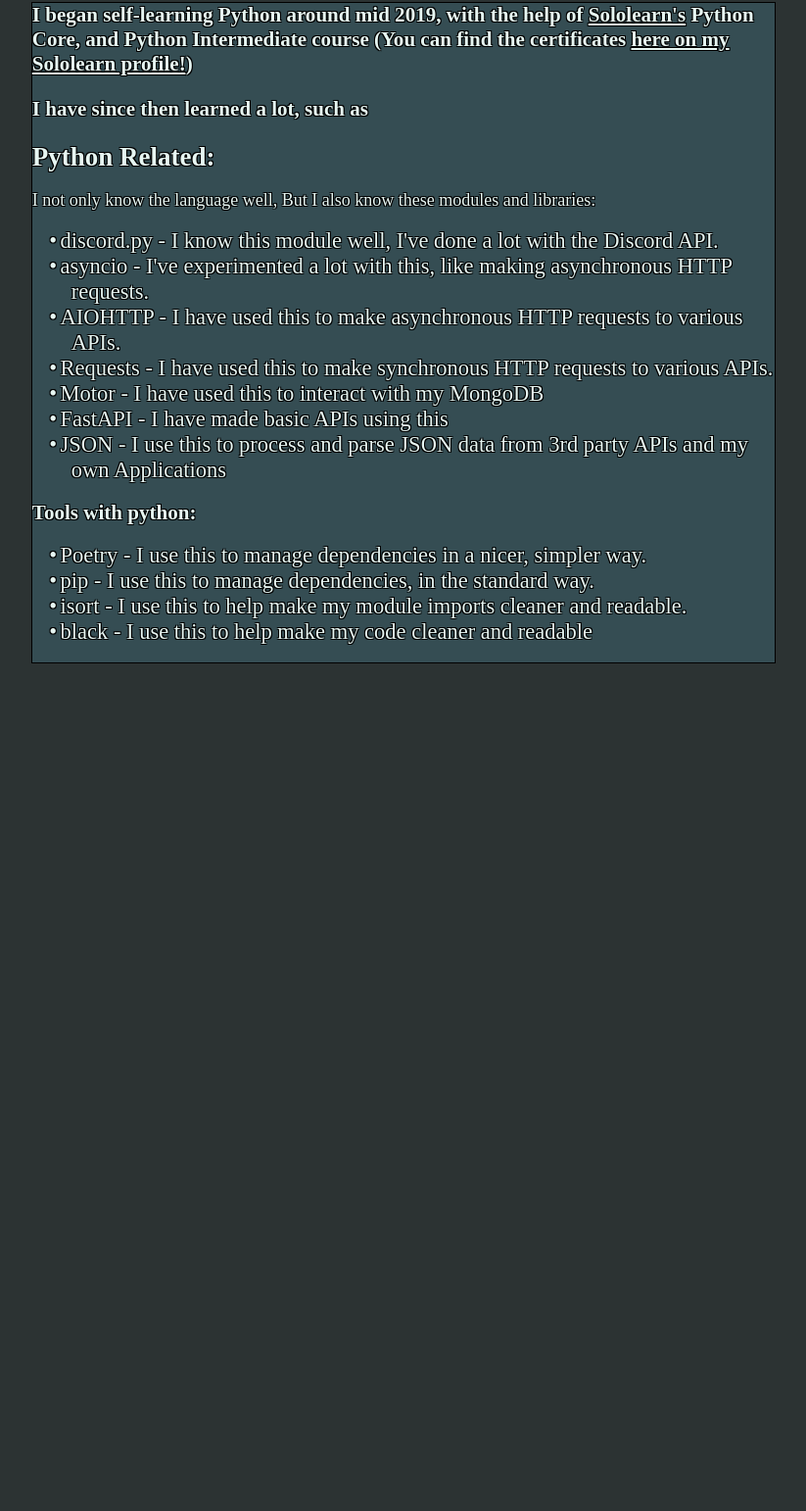
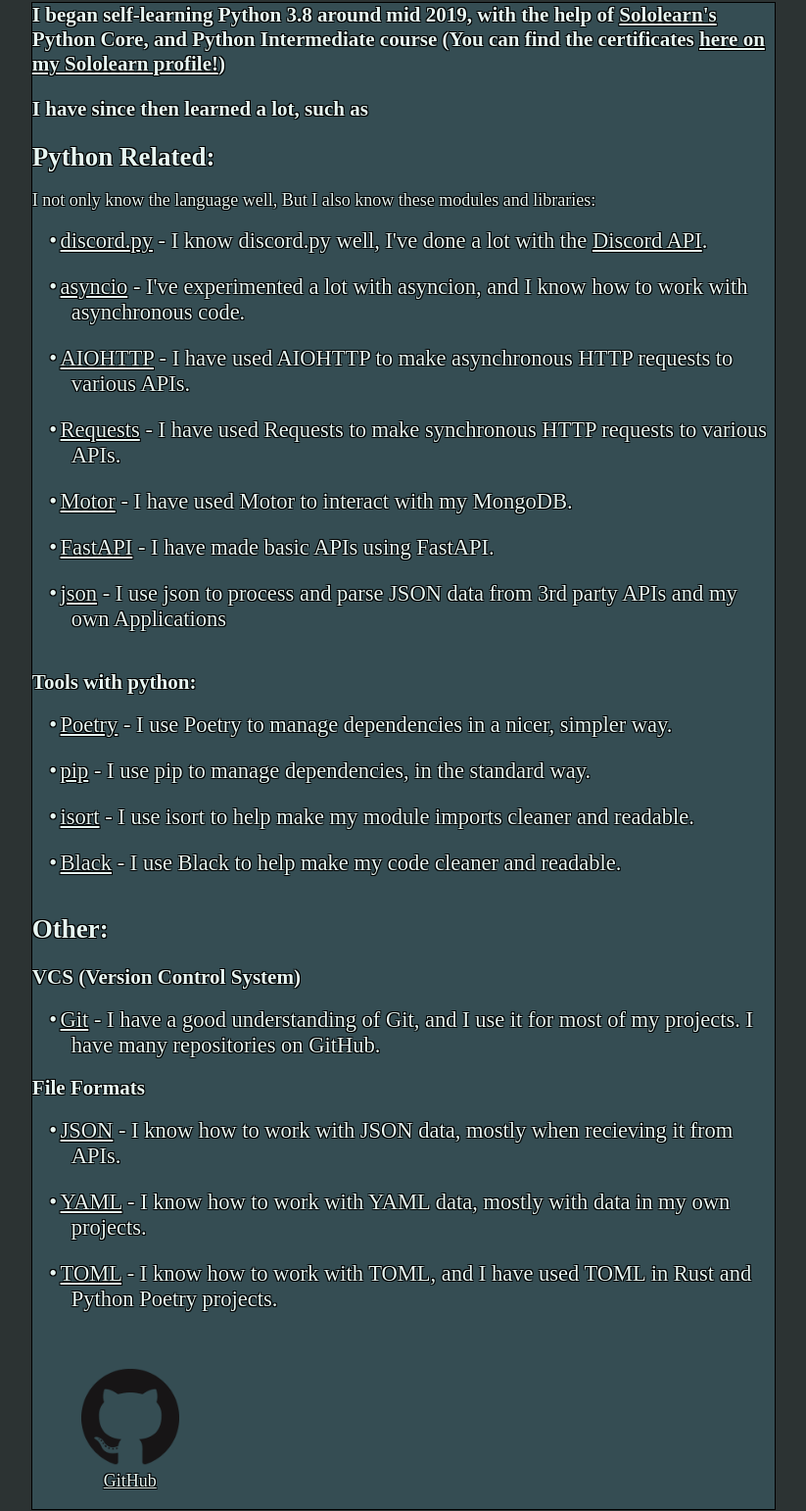
Before and after one commit to BeeMoe5/beemoe5.github.io, a plain HTML site: page index.html in a window 1280 px wide. Shown: the part 43-1585 px from the top of the page at 98% size, without its empty margins (228-1051 px from the left). Before the commit the page ends 800 px from the top, so only its background shows below. Drawn offline with Linux system fonts and the light colour scheme.

Commit message:
added more information, added github link

```diff
--- a/index.css
+++ b/index.css
@@ -17,7 +17,8 @@ body {
     font-size: large;
 }
 
-#paragraph h3, h2 {
+#paragraph h3,
+h2 {
     color: var(--text-color);
     text-shadow: var(--outline);
     vertical-align: middle;
@@ -25,7 +26,8 @@ body {
 
 }
 
-#paragraph p, a {
+#paragraph p,
+a {
     color: var(--text-color);
     text-shadow: var(--outline);
 }
@@ -45,3 +47,19 @@ body {
     width: .5em;
     margin-left: -1em
 }
+
+figure {
+    vertical-align: top;
+    display: inline-block;
+    text-align: center;
+    width: 120px;
+}
+
+img {
+    width: 100px;
+    height: 100px;
+}
+
+figcaption {
+    display: block;
+}
--- a/index.html
+++ b/index.html
@@ -3,13 +3,13 @@
 
 <head>
     <meta charset="UTF-8">
-    <title>Test</title>
+    <title>Isaac</title>
     <link rel="stylesheet" href="index.css">
 </head>
 
 <body>
     <div id="paragraph">
-        <h3>I began self-learning Python around mid 2019, with the help of
+        <h3>I began self-learning Python 3.8 around mid 2019, with the help of
             <a href="https://sololearn.com">Sololearn's</a>
             Python Core, and Python Intermediate course (You can find the certificates
             <a href="https://www.sololearn.com/profile/14717809">here on my Sololearn profile!</a>)
@@ -22,29 +22,71 @@
         <h2>Python Related:</h2>
         <p>I not only know the language well, But I also know these modules and libraries:</p>
         <ul>
-            <li>discord.py - I know this module well, I've done a lot
-                with the Discord API.</li>
-            <li>asyncio - I've experimented a lot with this, like making asynchronous HTTP requests.</li>
-            <li>AIOHTTP - I have used this to make asynchronous HTTP requests to various APIs.</li>
-            <li>Requests - I have used this to make synchronous HTTP requests to various APIs.</li>
-            <li>Motor - I have used this to interact with my MongoDB</li>
-            <li>FastAPI - I have made basic APIs using this</li>
-            <li>JSON - I use this to process and parse JSON data from 3rd party APIs and my own Applications</li>
+            <li><a href="https://discordpy.readthedocs.io">discord.py</a> - I know discord.py well, I've done a lot
+                with the <a href="https://discord.com/developers/docs/intro">Discord API</a>.</li>
+            <br>
+            <li><a href="https://docs.python.org/3.8/library/asyncio.html">asyncio</a> - I've experimented a lot with
+                asyncion, and I know how to work with asynchronous code.</li>
+            <br>
+            <li><a href="https://docs.aiohttp.org/en/stable/">AIOHTTP</a> - I have used AIOHTTP to make asynchronous
+                HTTP
+                requests to various APIs.</li>
+            <br>
+            <li><a href="https://requests.readthedocs.io/en/latest/">Requests</a> - I have used Requests to make
+                synchronous
+                HTTP requests to various APIs.</li>
+            <br>
+            <li><a href="https://motor.readthedocs.io/en/stable/">Motor</a> - I have used Motor to interact with my
+                MongoDB.</li>
+            <br>
+            <li><a href="https://fastapi.tiangolo.com/">FastAPI</a> - I have made basic APIs using FastAPI.</li>
+            <br>
+            <li><a href="https://docs.python.org/3.8/library/json.html">json</a> - I use json to process and parse JSON
+                data from 3rd party APIs and my own Applications</li>
+            <br>
         </ul>
         <h3>Tools with python:</h3>
         <ul>
-            <li>Poetry - I use this to manage dependencies in a nicer, simpler way.</li>
-            <li>pip - I use this to manage dependencies, in the standard way.</li>
-            <li>isort - I use this to help make my module imports cleaner and readable.</li>
-            <li>black - I use this to help make my code cleaner and readable</li>
+            <li><a href="https://python-poetry.org/">Poetry</a> - I use Poetry to manage dependencies in a nicer,
+                simpler
+                way.</li>
+            <br>
+            <li><a href="https://pip.pypa.io/en/stable/">pip</a> - I use pip to manage dependencies, in the standard
+                way.</li>
+            <br>
+            <li><a href="https://pycqa.github.io/isort/">isort</a> - I use isort to help make my module imports cleaner
+                and readable.</li>
+            <br>
+            <li><a href="https://black.readthedocs.io/en/stable/">Black</a> - I use Black to help make my code cleaner
+                and readable.</li>
+            <br>
         </ul>
-        <!-- <li>
-            <p>JSON - I know how to work with JSON, mostly when receiving.</p>
-        </li>
-        <li>
-            <p>Git - I have common skill with Git (commit, push, stash, branch, pull, remote)</p>
-        </li> -->
-
+        <h2>Other:</h2>
+        <br><br>
+        <h3>VCS (Version Control System)</h3>
+        <ul>
+            <li><a href="https://git-scm.com/">Git</a> - I have a good understanding of Git, and I use it for most of my
+                projects. I have many repositories
+                on GitHub.</li>
+        </ul>
+        <h3>File Formats</h3>
+        <ul>
+            <li><a href="https://www.json.org/json-en.html">JSON</a> - I know how to work with JSON data, mostly when
+                recieving it from APIs.</li>
+            <br>
+            <li><a href="https://yaml.org/">YAML</a> - I know how to work with YAML data, mostly with data in my own
+                projects.</li>
+            <br>
+            <li><a href="https://toml.io/en/">TOML</a> - I know how to work with TOML, and I have used TOML in Rust and
+                Python Poetry projects.</li>
+        </ul>
+        <br>
+        <figure>
+            <a href="https://github.com/BeeMoe5">
+                <img src="images/GitHub-Mark-120px-plus.png" alt="GitHub">
+                <figcaption>GitHub</figcaption>
+            </a>
+        </figure>
     </div>
 </body>
 
```
Also changed, not shown: images/GitHub-Mark-120px-plus.png (added), images/GitHub-Mark-32px.png (added), images/GitHub-Mark-64px.png (added), images/GitHub-Mark-Light-120px-plus.png (added), images/GitHub-Mark-Light-32px.png (added), images/GitHub-Mark-Light-64px.png (added).
